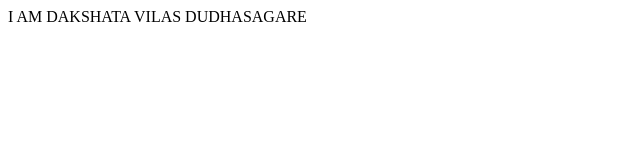
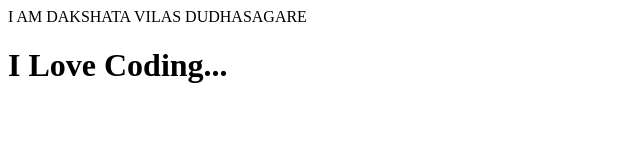
Before and after one commit to dakshata0312/localRepo, a plain HTML site: page index.html in a window 1280 px wide. Shown: the whole page, without its empty margins (0-640 px from the left). Drawn offline with Linux system fonts and the light colour scheme.

Commit message:
Update index.html

```diff
--- a/index.html
+++ b/index.html
@@ -1 +1,2 @@
 <p>I AM DAKSHATA VILAS DUDHASAGARE</p>
+<h1>I Love Coding...</h1>
```
